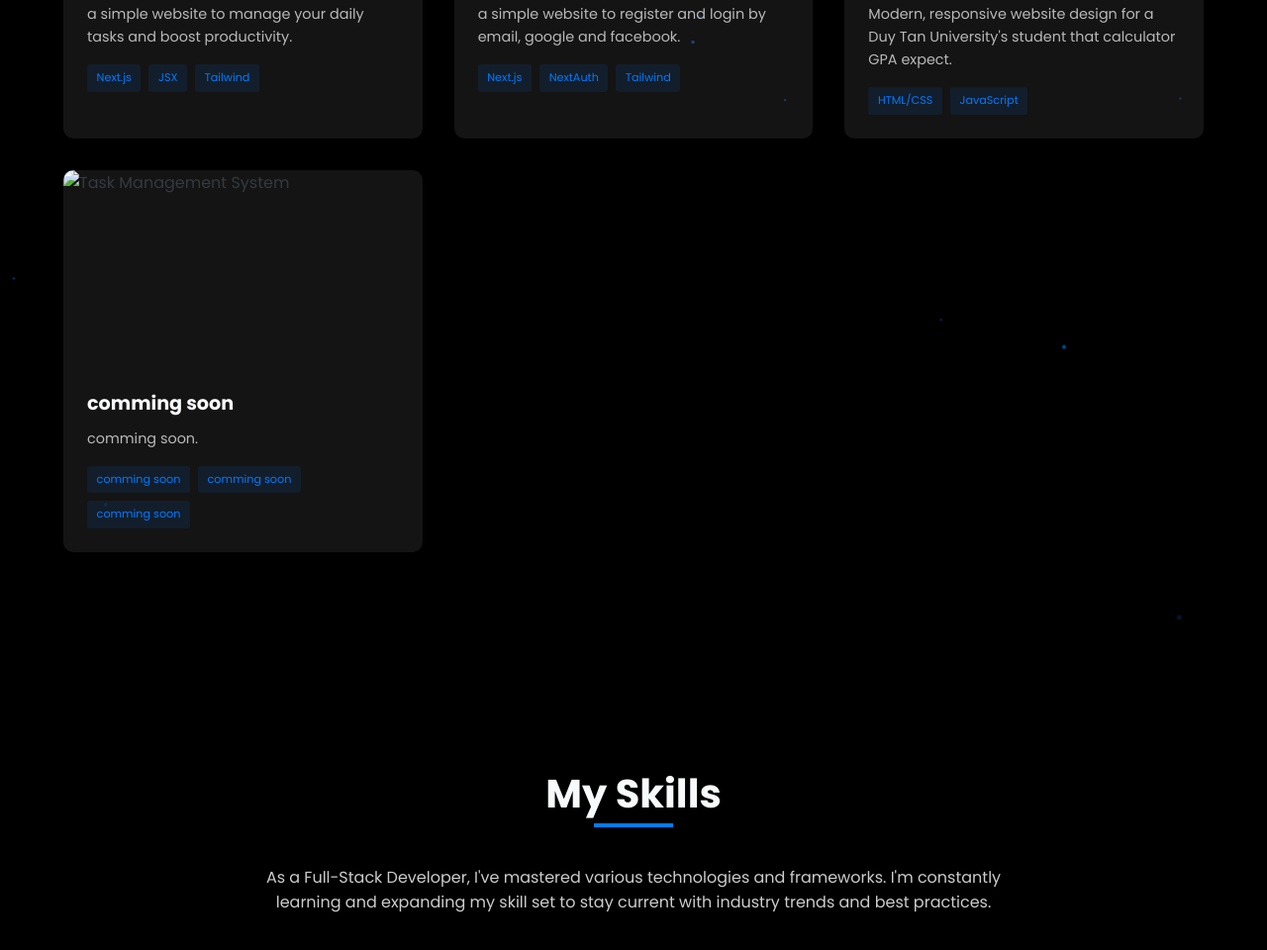
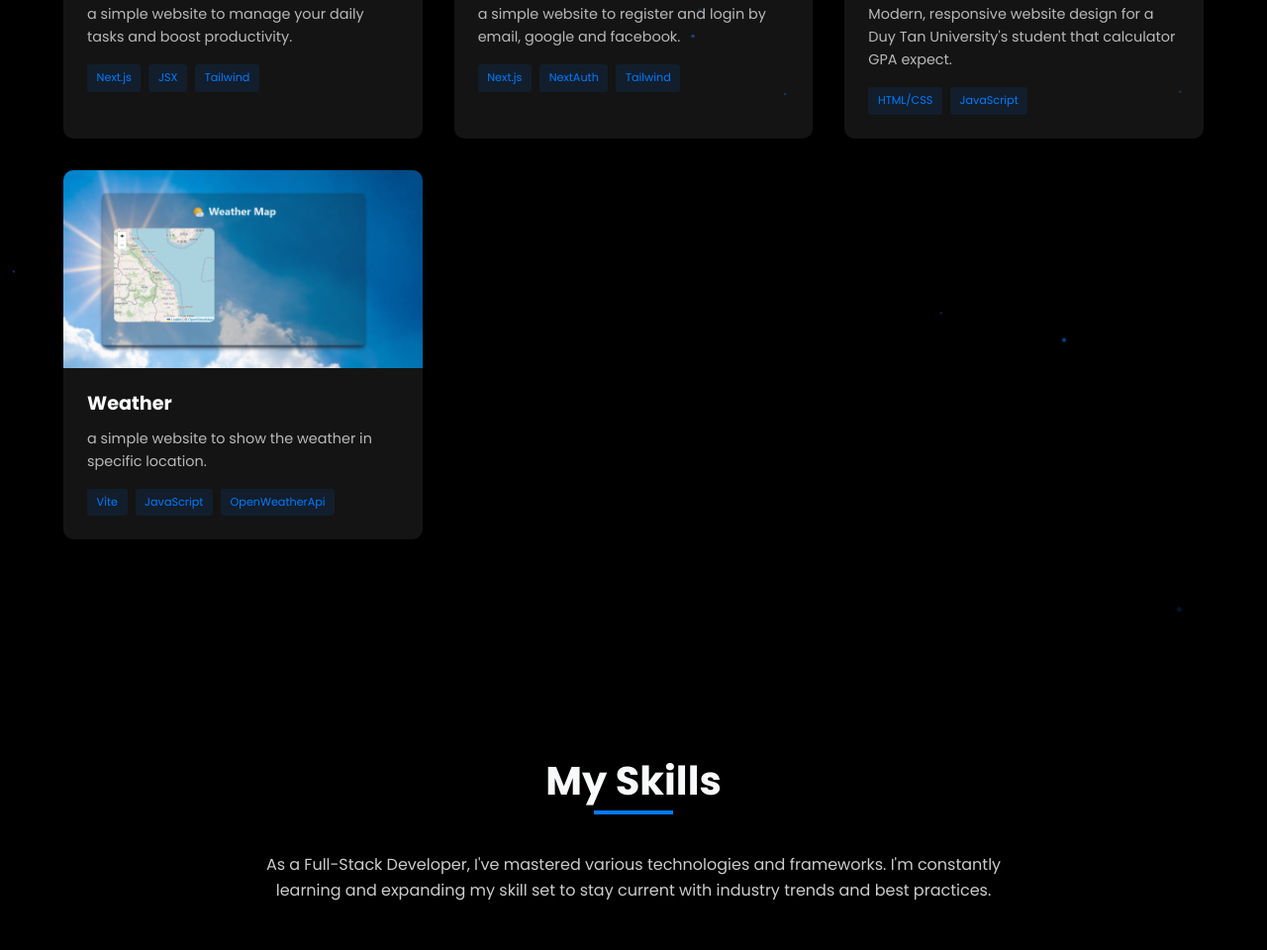
Before and after one commit to DinhGH/Portfolio_Dinh, a plain HTML site: page index.html in a window 1280 px wide. Shown: the part 2242-3202 px from the top of the page at 99% size. Drawn offline with nearby package versions, Linux system fonts and the light colour scheme.

Commit message:
add weather

```diff
--- a/index.html
+++ b/index.html
@@ -261,6 +261,7 @@
                 </div>
               </div>
             </div>
+
             <div
               class="project-card"
               data-category="web"
@@ -268,26 +269,31 @@
               data-aos-delay="300"
             >
               <div class="project-image">
-                <img
-                  src="/api/placeholder/600/400"
-                  alt="Task Management System"
-                />
+                <img src="/image/weather.png" alt="Weather App" />
                 <div class="project-overlay">
-                  <a href="" class="project-link"
+                  <a
+                    href="https://weather-2ec0.onrender.com/"
+                    class="project-link"
+                    target="_blank"
                     ><i class="fas fa-link"></i
                   ></a>
-                  <a href="" class="project-github"
+                  <a
+                    href="https://github.com/DinhGH/weather"
+                    class="project-github"
+                    target="_blank"
                     ><i class="fab fa-github"></i
                   ></a>
                 </div>
               </div>
               <div class="project-info">
-                <h3>comming soon</h3>
-                <p>comming soon.</p>
+                <h3>Weather</h3>
+                <p>
+                  a simple website to show the weather in specific location.
+                </p>
                 <div class="project-tags">
-                  <span>comming soon</span>
-                  <span>comming soon</span>
-                  <span>comming soon</span>
+                  <span>Vite</span>
+                  <span>JavaScript</span>
+                  <span>OpenWeatherApi</span>
                 </div>
               </div>
             </div>
```
Also changed, not shown: image/weather.png (added).
